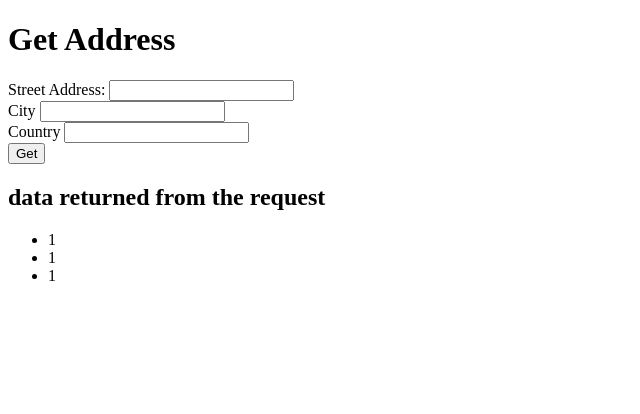
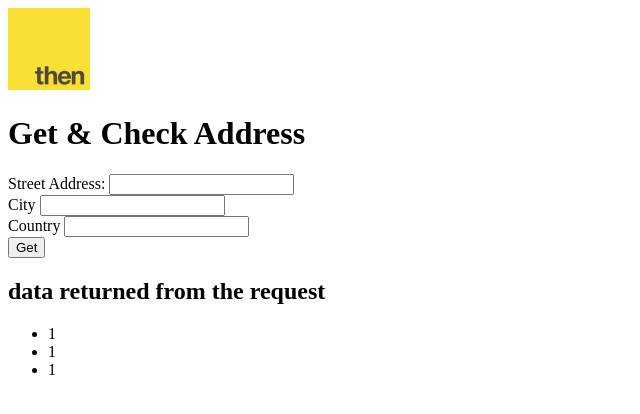
Before and after one commit to elbi3/address-complete, a SvelteKit app: page / in a window 1280 px wide. Shown: the top 414 px of the page, without its empty margins (0-640 px from the left). Built offline with nearby package versions, Linux system fonts and the light colour scheme; no server answers.

Commit message:
Add image for dynamic rendering and browser testing

```diff
--- a/src/routes/+page.server.js
+++ b/src/routes/+page.server.js
@@ -48,3 +48,5 @@ export const actions = {
 }
 
 //https://developers.google.com/maps/documentation/places/web-service/place-autocomplete
+
+//https://fireship.io/snippets/setup-google-maps-with-svelte/
--- a/src/routes/+page.svelte
+++ b/src/routes/+page.svelte
@@ -1,13 +1,16 @@
 <script>
     import { enhance } from '$app/forms';
     // export let data;
+    let name = "Get & Check Address";
+    let src = "then-logo.png";
     export let form;
     console.log("form ? ", form);
 </script>
 
 <div class="body">
     <header>
-        <h1>Get Address</h1>
+        <img src={src} alt="{src} is a yellow square with the text 'then' in the lower right corner" />
+        <h1>{name}</h1>
     </header>
     <main>
         {#if form?.error}
```
Also changed, not shown: static/then-logo.png (added).
